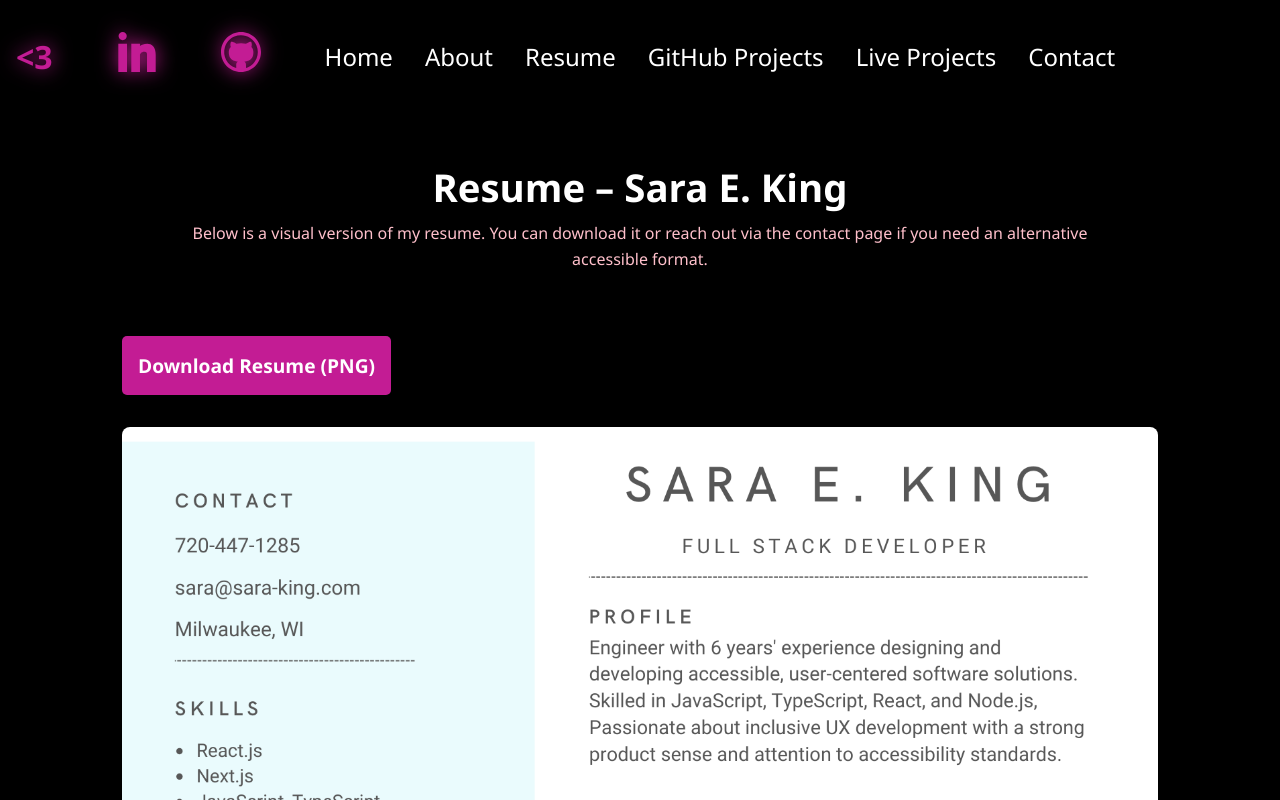
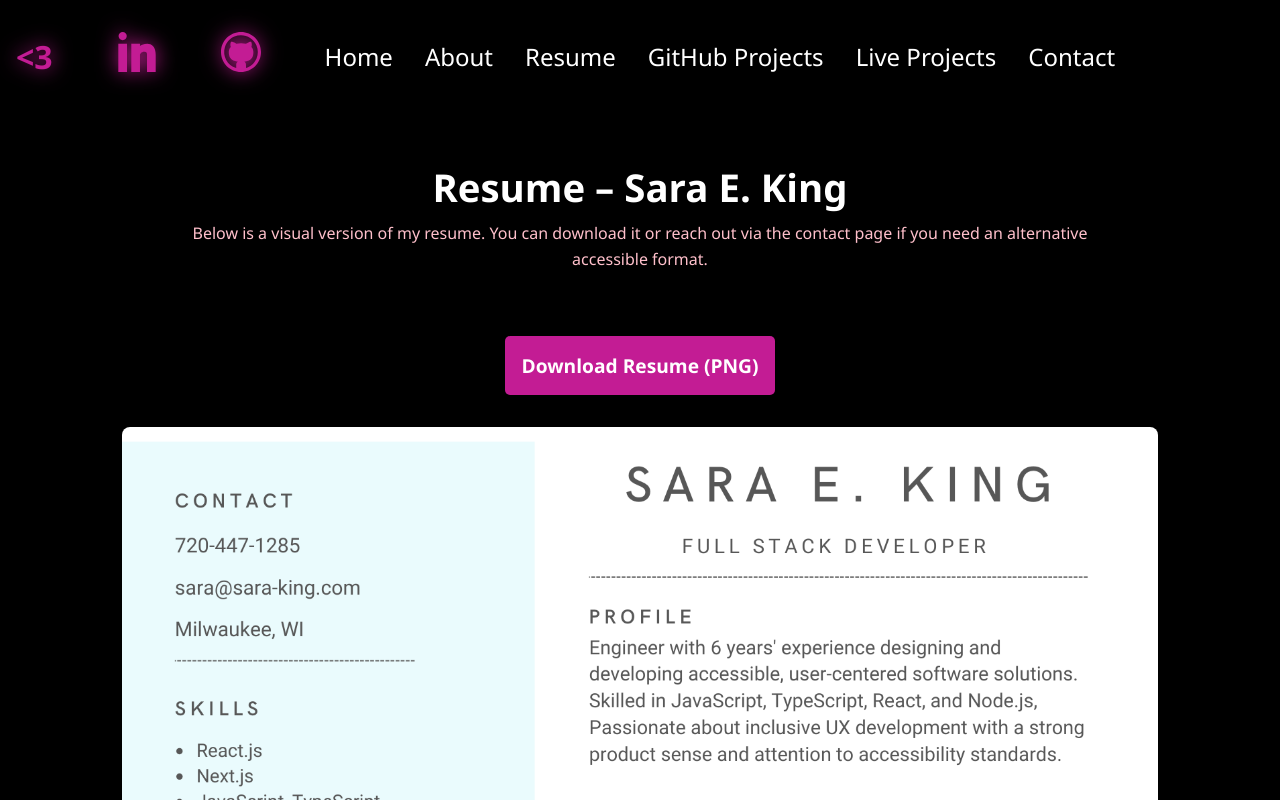
Before and after one commit to seking31/sara-king, a React (Create React App) app: page /#/resume in a window 1280 px wide. Shown: the top 800 px of the page. Built offline with nearby package versions, Linux system fonts and the light colour scheme.

Commit message:
improve focus states and remove skip links from individual pages

```diff
--- a/src/components/Navbar/navbar.css
+++ b/src/components/Navbar/navbar.css
@@ -55,10 +55,14 @@
     transition: transform 0.2s ease;
 }
 
-.social-links__icon:hover,
-.social-links__icon:focus-visible {
+.social-links__icon:hover {
     transform: scale(1.1);
-    outline: none;
+}
+
+.social-links a:focus-visible {
+    outline: 2px solid var(--accent-color);
+    outline-offset: 4px;
+    border-radius: 4px;
 }
 
 /* ========== Menu (desktop default) ========== */
@@ -87,11 +91,16 @@
     transition: color 0.3s ease, box-shadow 0.2s ease;
 }
 
-.navbar__link:hover,
+.navbar__link:hover {
+    color: var(--accent-color);
+    box-shadow: 0 2px 0 var(--accent-color);
+}
+
 .navbar__link:focus-visible {
     color: var(--accent-color);
-    outline: none;
-    box-shadow: 0 2px 0 var(--accent-color);
+    outline: 2px solid var(--accent-color);
+    outline-offset: 4px;
+    border-radius: 2px;
 }
 
 /* ========== Hamburger button ========== */
@@ -114,6 +123,13 @@
     color: var(--text-color);
     text-decoration: none;
     font-size: 1.5rem;
+    border: none;
+    cursor: pointer;
+}
+
+.navbar__toggle_close:focus-visible {
+    outline: 2px solid var(--accent-color);
+    outline-offset: 4px;
 }
 
 /* Visible focus ring on toggle for keyboard users */
--- a/src/index.css
+++ b/src/index.css
@@ -94,6 +94,11 @@ body {
   transform: scale(1.05);
 }
 
+.submit-button:focus-visible {
+  outline: 2px solid var(--text-color);
+  outline-offset: 3px;
+}
+
 .submit-button:disabled {
   opacity: 0.7;
   cursor: not-allowed;
--- a/src/pages/About/About.jsx
+++ b/src/pages/About/About.jsx
@@ -81,10 +81,6 @@ export default function About() {
 
   return (
     <div className="site-container" ref={sectionRef}>
-      <a href="#main-content" className="skip-link">
-        Skip to main content
-      </a>
-
       <Navbar />
 
       <main
--- a/src/pages/Contact/Contact.jsx
+++ b/src/pages/Contact/Contact.jsx
@@ -42,10 +42,6 @@ export default function ContactForm() {
 
   return (
     <div className="site-container">
-      <a href="#main-content" className="skip-link">
-        Skip to main content
-      </a>
-
       <Navbar />
 
       <main
--- a/src/pages/Home/Home.jsx
+++ b/src/pages/Home/Home.jsx
@@ -7,11 +7,6 @@ import heroImg from '../../assets/saraNeg_ii.svg'
 export default function Home() {
   return (
     <div className="site-container">
-      {/* Skip link for keyboard users */}
-      <a href="#main-content" className="skip-link">
-        Skip to main content
-      </a>
-
       <Navbar />
 
       <main
--- a/src/pages/Home/home.css
+++ b/src/pages/Home/home.css
@@ -86,10 +86,8 @@
     transition: transform 0.2s ease;
 }
 
-.social-links__icon:hover,
-.social-links__icon:focus-visible {
+.social-links__icon:hover {
     transform: scale(1.1);
-    outline: none;
 }
 
 /* Navbar heart styling (if navbar on hero) */
--- a/src/pages/LiveProjects/LiveProjects.jsx
+++ b/src/pages/LiveProjects/LiveProjects.jsx
@@ -19,11 +19,6 @@ export default function LiveProjects() {
 
   return (
     <div className="site-container">
-      {/* Skip link helps keyboard users bypass repeated nav */}
-      <a className="skip-link" href="#main">
-        Skip to main content
-      </a>
-
       <Navbar />
 
       <main id="main" tabIndex={-1}>
--- a/src/pages/LiveProjects/liveprojects.css
+++ b/src/pages/LiveProjects/liveprojects.css
@@ -127,10 +127,15 @@
     margin: 1em;
 }
 
-.btn:hover,
+.btn:hover {
+    color: white;
+    box-shadow: 0 2px 0 white;
+}
+
 .btn:focus-visible {
     color: white;
-    outline: none;
+    outline: 2px solid var(--accent-color);
+    outline-offset: 3px;
     box-shadow: 0 2px 0 white;
 }
 
--- a/src/pages/Resume/Resume.jsx
+++ b/src/pages/Resume/Resume.jsx
@@ -1,26 +1,27 @@
-import React from 'react'
-import { motion, useReducedMotion } from 'framer-motion'
+import React, { useRef } from 'react'
 import Navbar from '../../components/Navbar/Navbar'
 import resume from '../../assets/Sara E. King Resume 202512.png'
 import './resume.css'
 
 export default function Resume() {
-  const shouldReduceMotion = useReducedMotion()
   const pageHeadingId = 'resume-heading'
   const descId = 'resume-description'
+  const downloadRef = useRef(null)
 
-  const wrapperInitial = shouldReduceMotion ? {} : { opacity: 0, y: 30 }
-  const wrapperAnimate = shouldReduceMotion ? {} : { opacity: 1, y: 0 }
-  const barInitial = shouldReduceMotion ? {} : { opacity: 0, y: 15 }
-  const barAnimate = shouldReduceMotion ? {} : { opacity: 1, y: 0 }
-  const imageInitial = shouldReduceMotion ? {} : { opacity: 0, scale: 0.96 }
-  const imageAnimate = shouldReduceMotion ? {} : { opacity: 1, scale: 1 }
+  const handleSkipClick = (e) => {
+    e.preventDefault()
+    downloadRef.current?.focus()
+  }
+
 
   return (
     <div className="site-container">
-      {/* Skip link for keyboard users */}
-      <a href="#main-content" className="skip-link">
-        Skip to main content
+      <a
+        href="#download-resume"
+        className="skip-link"
+        onClick={handleSkipClick}
+      >
+        Skip to download button
       </a>
 
       <Navbar />
@@ -40,55 +41,29 @@ export default function Resume() {
           </p>
         </header>
 
-        <motion.div
+        <div
           className="resume-wrapper"
-          initial={wrapperInitial}
-          animate={wrapperAnimate}
-          transition={
-            shouldReduceMotion
-              ? undefined
-              : { duration: 0.6, type: 'spring', stiffness: 120 }
-          }
+
         >
-          <motion.div
-            className="download-bar"
-            initial={barInitial}
-            animate={barAnimate}
-            transition={shouldReduceMotion ? undefined : { delay: 0.1 }}
-          >
-            <motion.a
+          <div className="download-bar">
+            <a
+              id="download-resume"
+              ref={downloadRef}
               href={resume}
               download
               className="download-btn"
               aria-label="Download resume as PNG file"
-              whileHover={
-                shouldReduceMotion
-                  ? undefined
-                  : {
-                      scale: 1.05,
-                      y: -3,
-                      boxShadow: '0 8px 20px rgba(0,0,0,0.15)',
-                    }
-              }
-              whileTap={shouldReduceMotion ? undefined : { scale: 0.97 }}
             >
               Download Resume (PNG)
-            </motion.a>
-          </motion.div>
+            </a>
+          </div>
 
-          {/* IMAGE-BASED RESUME */}
-          <motion.figure
+          <figure
             className="resume-figure"
             aria-describedby={descId}
-            initial={imageInitial}
-            animate={imageAnimate}
-            transition={
-              shouldReduceMotion
-                ? undefined
-                : { delay: 0.2, duration: 0.6, type: 'spring', stiffness: 180 }
-            }
+
           >
-            <motion.img
+            <img
               src={resume}
               alt="Visual representation of the resume for Sara E. King, Full Stack Developer."
               className="resume-image"
@@ -96,8 +71,8 @@ export default function Resume() {
             <figcaption className="resume-figcaption sr-only">
               Image-based resume for Sara E. King.
             </figcaption>
-          </motion.figure>
-        </motion.div>
+          </figure>
+        </div>
       </main>
     </div>
   )
--- a/src/pages/Resume/resume.css
+++ b/src/pages/Resume/resume.css
@@ -64,9 +64,11 @@
 
 /* Download bar */
 .download-bar {
+    border: none;
     display: flex;
     margin-bottom: calc(var(--spacing-unit) * 2);
-    width: 100%;
+    width: fit-content;
+    background: black;
     justify-content: flex-start;
 }
 
@@ -92,10 +94,11 @@
     transform: scale(1.05);
 }
 
-/* Focus-visible for keyboard users */
-.download-btn:focus-visible {
-    outline: 2px solid #000;
+/* Focus styles for keyboard users and programmatic focus */
+.download-btn:focus {
+    outline: 2px solid #fff;
     outline-offset: 3px;
+    box-shadow: 0 0 0 4px var(--accent-color);
 }
 
 /* Figure + image */
@@ -131,9 +134,7 @@
         padding: var(--spacing-unit);
     }
 
-    .download-bar {
-        justify-content: center;
-    }
+
 
     .download-btn {
         width: 100%;
```
